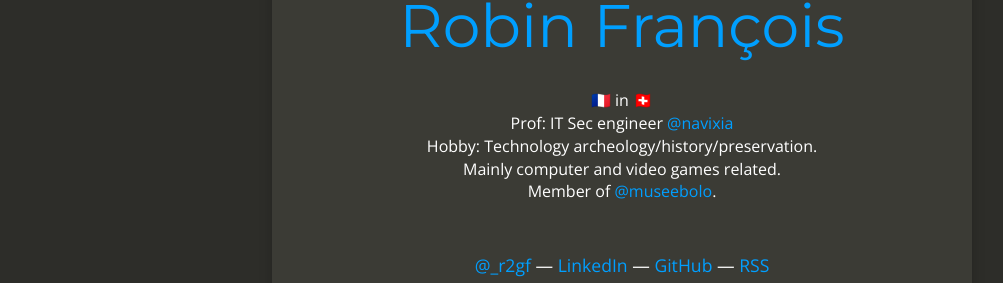
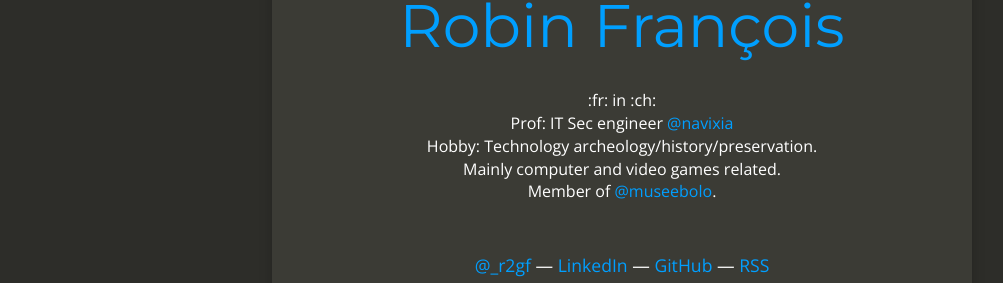
Before and after one commit to robin-francois/robin-francois.github.io, a Jekyll site: the page built from index.html, in a window 1280 px wide. Shown: the part 172-455 px from the top of the page, without its empty margins (18-1021 px from the left). Built offline with Jekyll 4.4.1, drawn with Linux system fonts in a browser that asks for light colours; nearby versions of some CDN libraries; Markdown is read by kramdown in place of the engine named in the settings; part of the change alters nothing that is shown.

Commit message:
Learning to use emoji in GitHub/Jekyll

```diff
--- a/_config.yml
+++ b/_config.yml
@@ -1,11 +1,11 @@
 # Site settings
 title: "Robin François"
 email: anything@r2gf.com
-description: "🇫🇷 in 🇨🇭 ¦ Prof: IT security engineer ¦  Hobby: Technology
+description: ":fr: in :ch: | Prof: IT security engineer | Hobby: Technology
 archeology/history/preservation. Mainly computer and video games related. Member of @museebolo."
 baseurl: "http://www.r2gf.com"
 url: "http://www.r2gf.com"
-title_description: '🇫🇷 in 🇨🇭 </br>
+title_description: ':fr: in :ch:</br>
 Prof: IT Sec engineer <a href="https://twitter.com/navixia">@navixia</a></br>
 Hobby: Technology archeology/history/preservation.</br>
 Mainly computer and video games related.</br>
```
